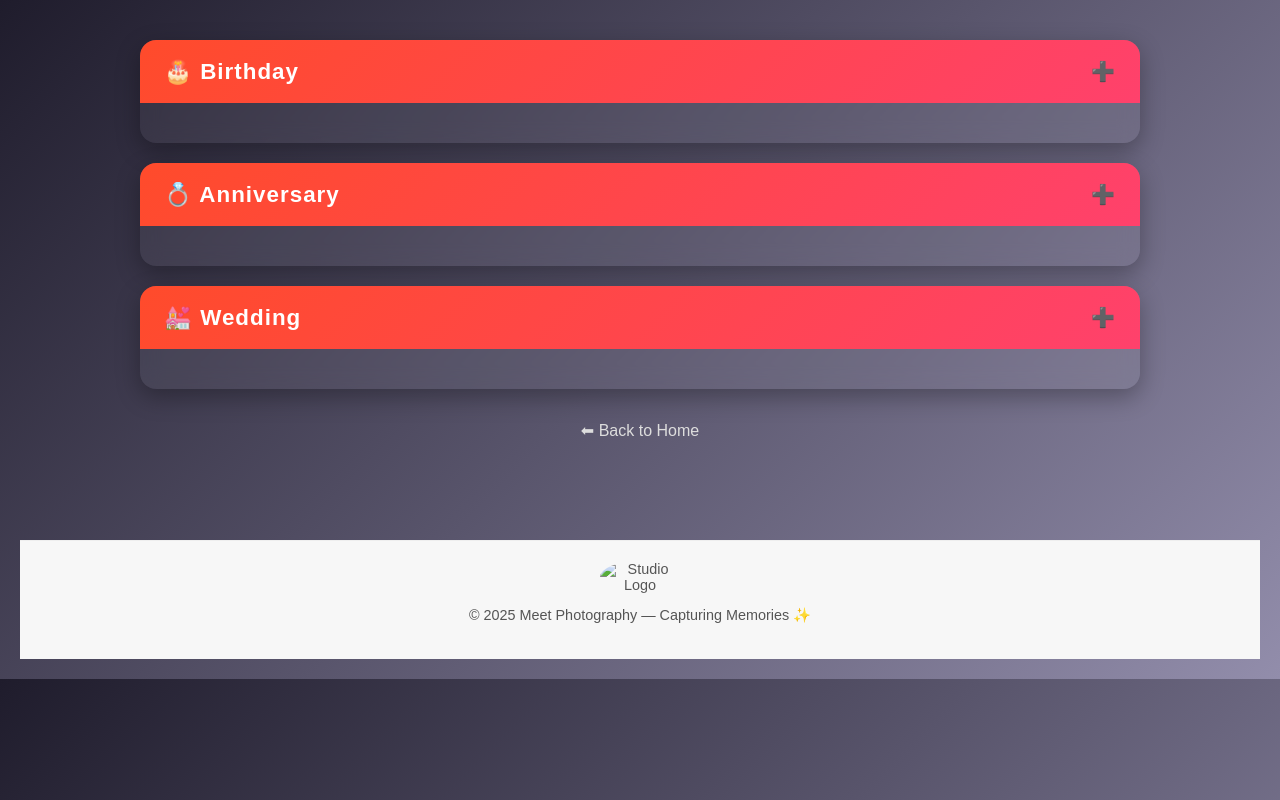
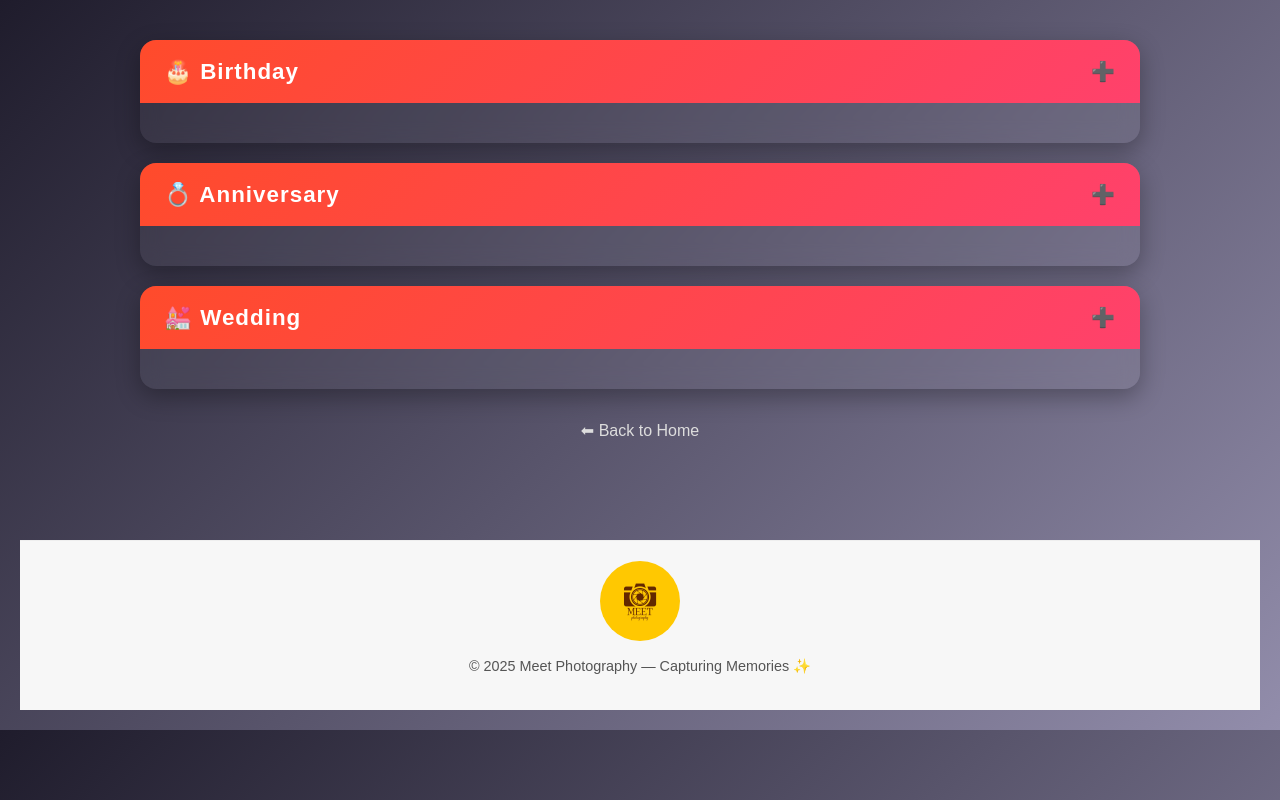
Before and after one commit to HackThe-Source/Meet-Photography, a plain HTML site: page gallery.html in a window 1280 px wide. Drawn offline with Linux system fonts and the light colour scheme; grey boxes are pictures that could not be loaded.

Commit message:
Update gallery.html

```diff
--- a/gallery.html
+++ b/gallery.html
@@ -230,7 +230,7 @@
     </div>
 
     <footer>
-        <img src="images/logo.jpeg" alt="Studio Logo" class="footer-logo">
+        <img src="image/logo.jpeg" alt="Studio Logo" class="footer-logo">
         <p>© 2025 Meet Photography — Capturing Memories ✨</p>
     </footer>
 
```
